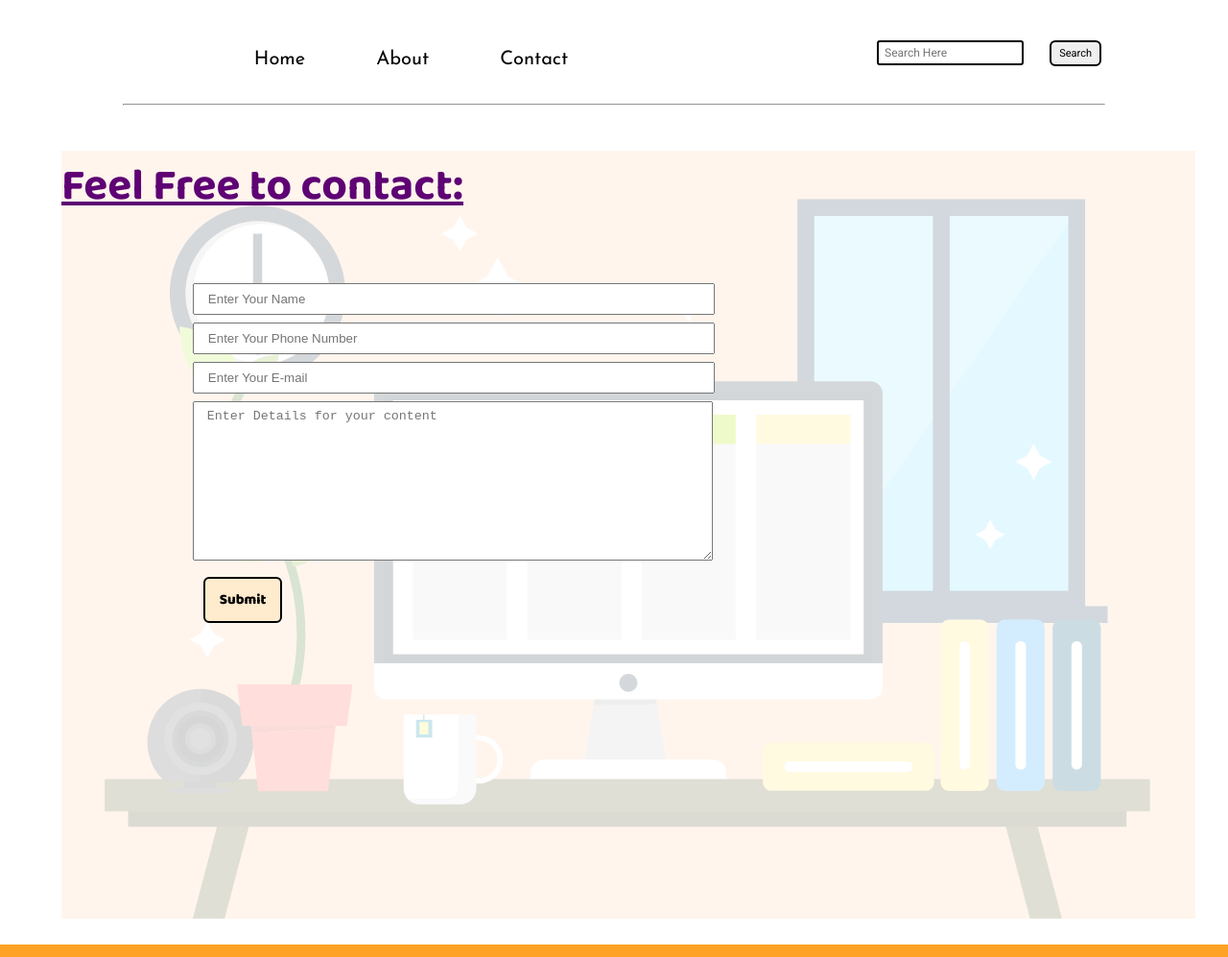
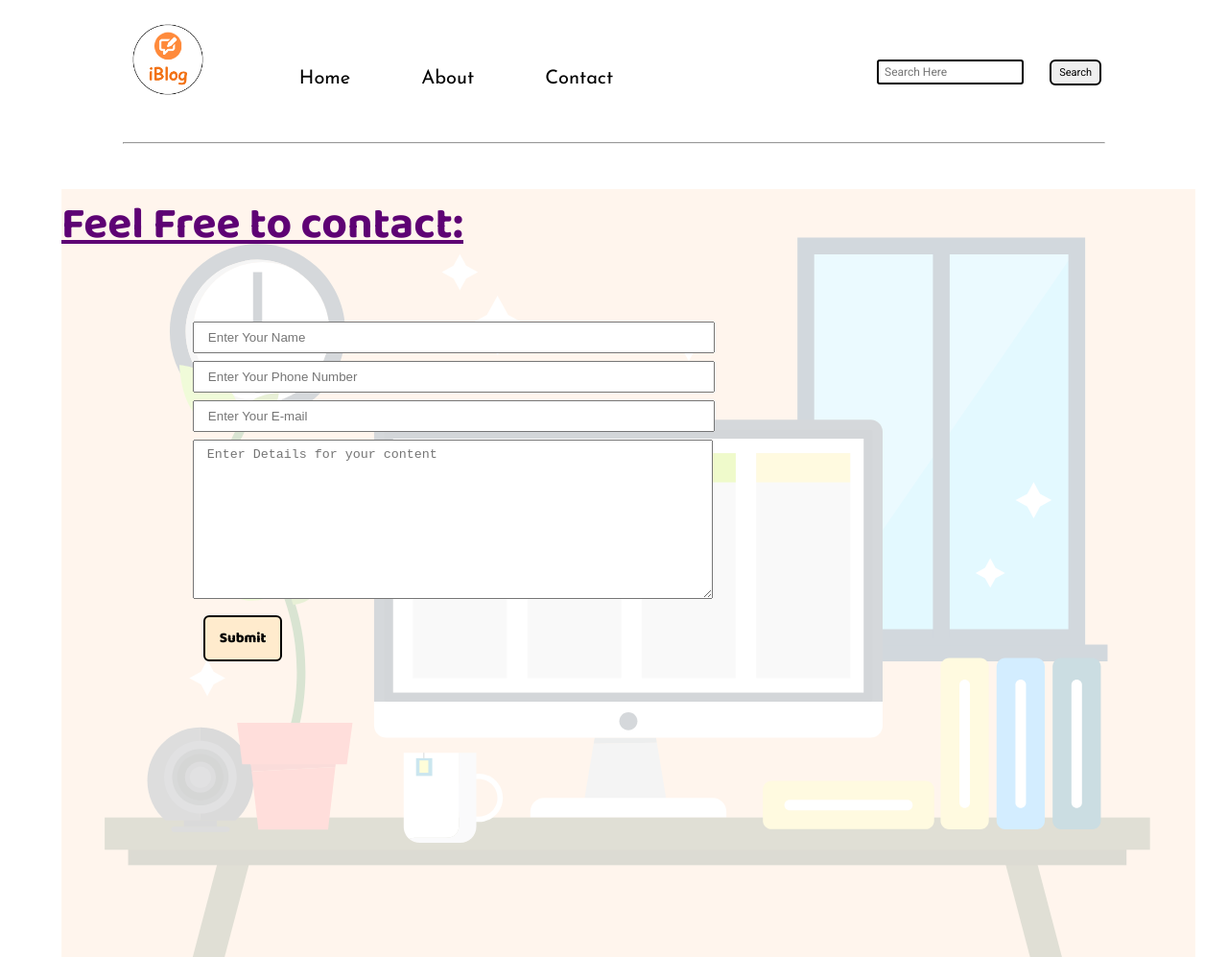
Before and after one commit to ammarahm69/Blog-Website-, a plain HTML site: page pages/contact.html in a window 1280 px wide. Shown: the top 997 px of the page at 96% size. Drawn offline with Linux system fonts and the light colour scheme; the site is published under a folder, as on GitHub Pages, so addresses that start at the root find nothing.

Commit message:
logo added

```diff
--- a/pages/contact.html
+++ b/pages/contact.html
@@ -15,7 +15,7 @@
 <body>
     <nav class="navigation max-width-1 m-auto">
         <a href="/index.html">
-            <span><img src="/img/logo.png" width="94px" alt=""></span>
+            <span><img src="../img/logo.png" width="94px" alt=""></span>
         </a>
         <div class="nav-left">
             <ul>
```
